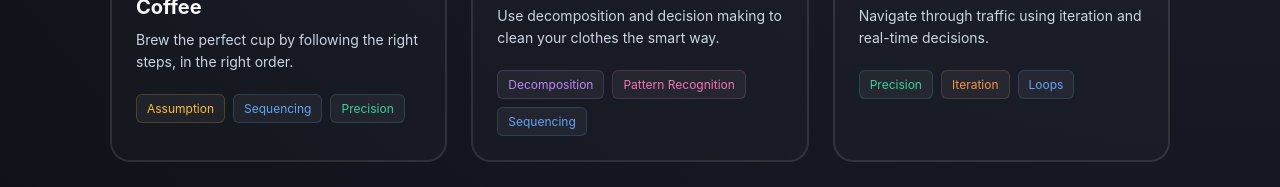
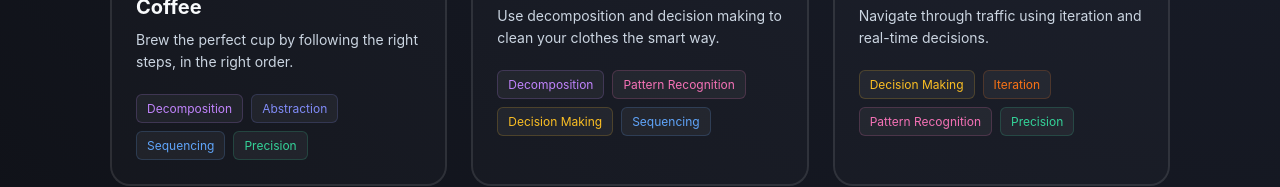
Before and after one commit to SPP-2005/AlgoThink1, a Next.js app: page /course/module-2 in a window 1280 px wide. Shown: the part 927-1114 px from the top of the page. Built offline with nearby package versions, Linux system fonts and the light colour scheme.

Commit message:
feat: create module 2 learning page with interactive scenario simulations

```diff
--- a/app/course/module-2/page.js
+++ b/app/course/module-2/page.js
@@ -24,7 +24,7 @@ export default function Module2() {
             title: 'The "Perfect" Morning Coffee',
             desc: 'Brew the perfect cup by following the right steps, in the right order.',
             image: 'https://images.unsplash.com/photo-1497935586351-b67a49e012bf?q=80&w=1200',
-            tags: [{ label: 'Assumption', color: '#fbbf24' }, { label: 'Sequencing', color: '#60a5fa' }, { label: 'Precision', color: '#34d399' }],
+            tags: [{ label: 'Decomposition', color: '#c084fc' }, { label: 'Abstraction', color: '#818cf8' }, { label: 'Sequencing', color: '#60a5fa' }, { label: 'Precision', color: '#34d399' }],
             steps: [
                 { id: 1, title: 'Check Water', desc: 'Is the machine filled with fresh water?', image: '/1.png' },
                 { id: 2, title: 'Add Coffee Beans', desc: 'Measure the right amount of beans.', image: '/2.png' },
@@ -45,7 +45,7 @@ export default function Module2() {
             title: 'Doing the Laundry',
             desc: 'Use decomposition and decision making to clean your clothes the smart way.',
             image: 'https://images.unsplash.com/photo-1626806787461-102c1bfaaea1?q=80&w=1200',
-            tags: [{ label: 'Decomposition', color: '#c084fc' }, { label: 'Pattern Recognition', color: '#f472b6' }, { label: 'Sequencing', color: '#60a5fa' }],
+            tags: [{ label: 'Decomposition', color: '#c084fc' }, { label: 'Pattern Recognition', color: '#f472b6' }, { label: 'Decision Making', color: '#fbbf24' }, { label: 'Sequencing', color: '#60a5fa' }],
             steps: [
                 { id: 1, title: 'Gather Laundry', desc: 'Collect all clothes from hampers.', image: 'https://images.unsplash.com/photo-1582735689369-4fe89db7114c?q=80&w=1200' },
                 { id: 2, title: 'Sort by Color', desc: 'Separate whites, darks, and colors.', image: 'https://images.unsplash.com/photo-1528698827591-e19ccd7bc23d?q=80&w=1200' },
@@ -59,24 +59,24 @@ export default function Module2() {
                 { icon: '🗑️', title: 'Unhandled Edge Cases', desc: 'Leaving tissues in a pocket. The algorithm didn\'t account for outliers.' },
                 { icon: '📦', title: 'Memory Overflow', desc: 'Overloading the machine beyond its capacity constraints, causing a crash (or bad wash).' }
             ],
-            funFact: { icon: '🌊', concept: 'Pipelining', title: 'Wash while you dry!', desc: 'Imagine waiting for Load 1 to wash AND dry before starting Load 2. That is too slow! A true speedrunner puts Load 1 in the dryer and immediately puts Load 2 in the washer. This continuous flow is called Pipelining.' }
+            funFact: { icon: '🗄️', concept: 'Batch Processing', title: 'Don\'t wash one sock!', desc: 'Washing one sock at a time is wildly inefficient. Waiting until you have a full basket and doing it all at once is called "Batch Processing" in computing, saving time and resources!' }
         },
         {
             id: 3,
             title: 'Navigating Traffic',
             desc: 'Navigate through traffic using iteration and real-time decisions.',
-            image: 'https://images.unsplash.com/photo-1502877338535-766e1452684a?q=80&w=1200',
-            tags: [{ label: 'Precision', color: '#34d399' }, { label: 'Iteration', color: '#fb923c' }, { label: 'Loops', color: '#60a5fa' }],
+            image: 'https://images.unsplash.com/photo-1449844908441-8829872d2607?q=80&w=1200',
+            tags: [{ label: 'Decision Making', color: '#fbbf24' }, { label: 'Iteration', color: '#f97316' }, { label: 'Pattern Recognition', color: '#f472b6' }, { label: 'Precision', color: '#34d399' }],
             steps: [
-                { id: 1, title: 'Set Destination', desc: 'Input the exact address.', image: 'https://images.unsplash.com/photo-1512428559087-560fa5ceab42?q=80&w=1200' },
-                { id: 2, title: 'Calculate Route', desc: 'Find the optimal path.', image: 'https://images.unsplash.com/photo-1524661135-423995f22d0b?q=80&w=1200' },
-                { id: 3, title: 'Start Driving', desc: 'Follow step-by-step directions.', image: 'https://images.unsplash.com/photo-1449965408869-eaa3f722e40d?q=80&w=1200' },
-                { id: 4, title: 'Monitor Traffic', desc: 'Check for delays or accidents.', image: 'https://images.unsplash.com/photo-1502877338535-766e1452684a?q=80&w=1200' },
-                { id: 5, title: 'Reroute if Needed', desc: 'Iterate the path based on new data.', image: 'https://images.unsplash.com/photo-1558227092-b43ecf4853eb?q=80&w=1200' },
-                { id: 6, title: 'Arrive safely', desc: 'Destination reached.', image: 'https://images.unsplash.com/photo-1514316454349-750a7fd3da3a?q=80&w=1200' }
+                { id: 1, title: 'Set Destination', desc: 'Define your end goal.', image: 'https://images.unsplash.com/photo-1524661135-423995f22d0b?q=80&w=1200' },
+                { id: 2, title: 'Calculate Route', desc: 'Find the shortest or fastest path.', image: 'https://images.unsplash.com/photo-1524661135-423995f22d0b?q=80&w=1200' },
+                { id: 3, title: 'Check Mirrors', desc: 'Gather data from your surroundings.', image: 'https://images.unsplash.com/photo-1449844908441-8829872d2607?q=80&w=1200' },
+                { id: 4, title: 'Accelerate / Brake', desc: 'Adjust speed based on the car ahead.', image: 'https://images.unsplash.com/photo-1449844908441-8829872d2607?q=80&w=1200' },
+                { id: 5, title: 'Loop Action', desc: 'Repeat steps 3 and 4 until arrived.', image: 'https://images.unsplash.com/photo-1449844908441-8829872d2607?q=80&w=1200' },
+                { id: 6, title: 'Arrive & Park', desc: 'Execution complete.', image: 'https://images.unsplash.com/photo-1449844908441-8829872d2607?q=80&w=1200' }
             ],
             mistakes: [
-                { icon: '♾️', title: 'Infinite Loops', desc: 'Circling the block forever because the algorithm lacks an exit condition.' },
+                { icon: '🔄', title: 'Infinite Loop', desc: 'Getting stuck in a roundabout and missing your exit because your exit condition was never met.' },
                 { icon: '🧟', title: 'Stale State Data', desc: 'Following a GPS route into a closed road because the traffic data wasn\'t updated.' },
                 { icon: '🛑', title: 'Unhandled Exceptions', desc: 'Getting a flat tire without a spare. The algorithm crashed and had no error-recovery plan.' }
             ],
```
